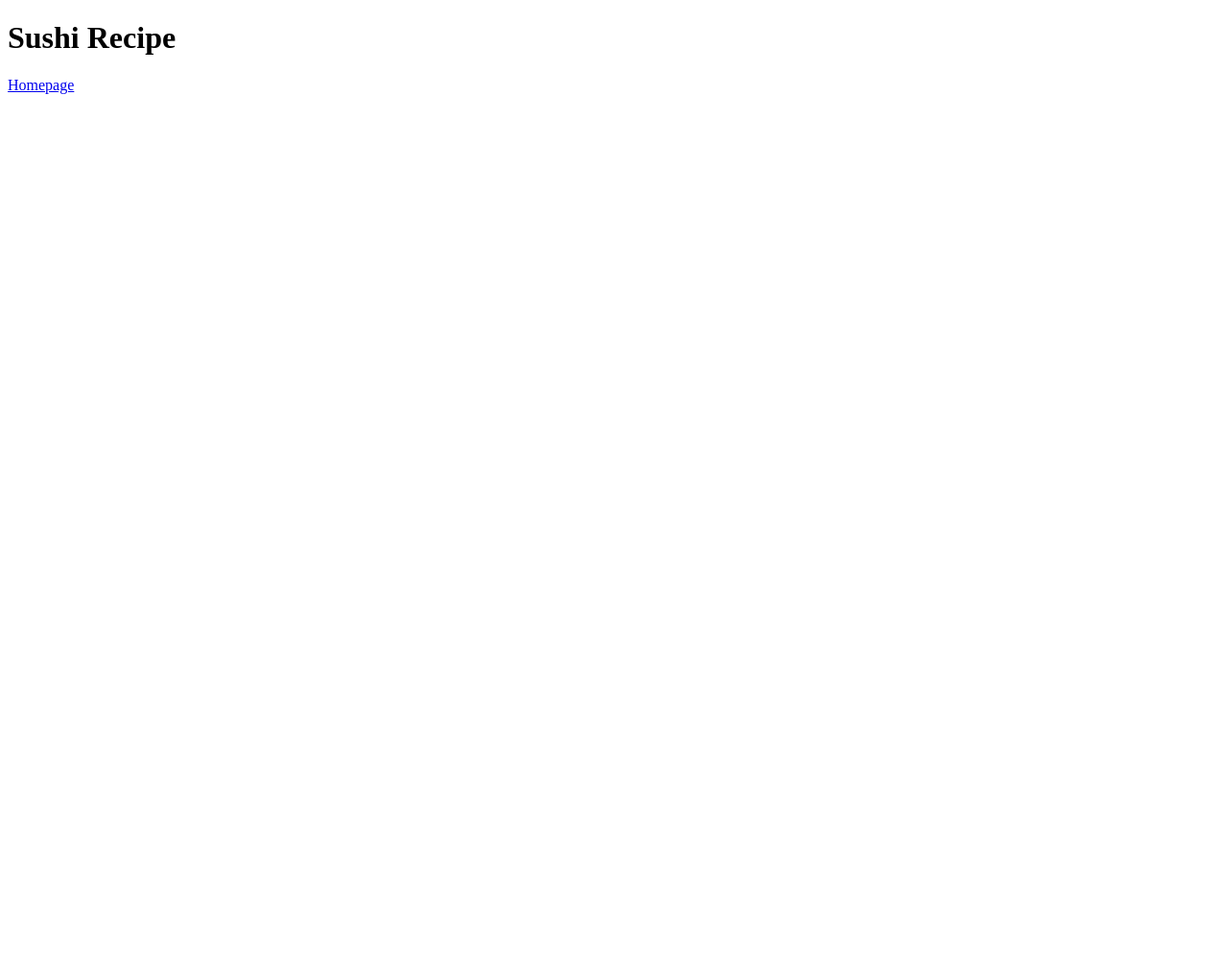
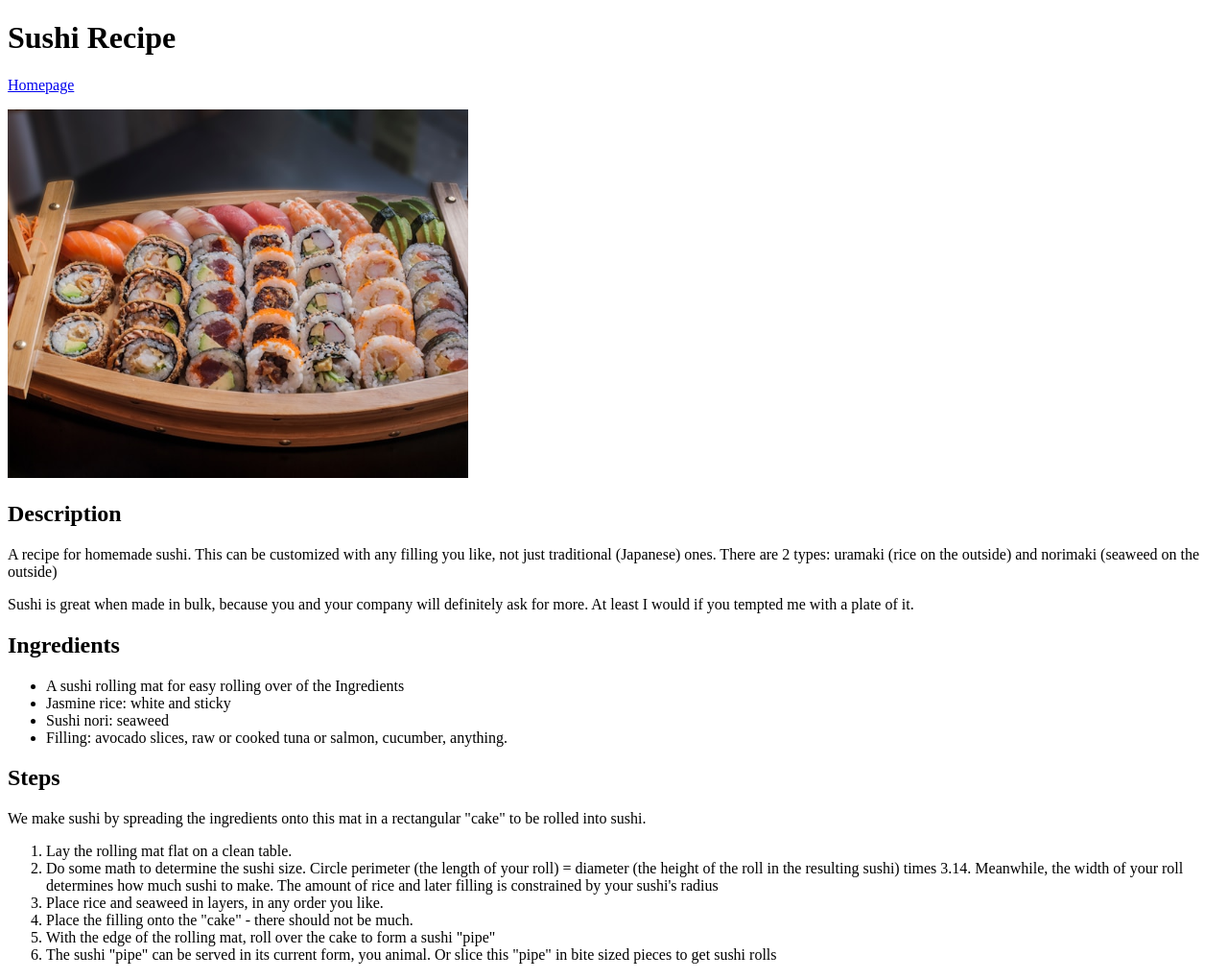
Before and after one commit to SabreBirdOne/odin-recipes, a plain HTML site: page recipes/sushi.html in a window 1280 px wide. Shown: the whole page at 96% size. Before the commit the page ends 800 px from the top, so only its background shows below. Drawn offline with Linux system fonts and the light colour scheme.

Commit message:
Add sushi.html content

```diff
--- a/recipes/sushi.html
+++ b/recipes/sushi.html
@@ -9,6 +9,38 @@
         <h1>Sushi Recipe</h1>
 
         <a href="../index.html" rel="noopener noreferrer">Homepage</a>
+
+        <p></p>
+
+        <img src="../img/sushi.jpg" alt="A plate of sushi varieties" width="480" height="auto">
+
+        <h2>Description</h2>
+
+        <p>A recipe for homemade sushi. This can be customized with any filling you like, not just traditional (Japanese) ones. There are 2 types: uramaki (rice on the outside) and norimaki (seaweed on the outside)</p>
+
+        <p>Sushi is great when made in bulk, because you and your company will definitely ask for more. At least I would if you tempted me with a plate of it.</p>
+
+        <h2>Ingredients</h2>
+
+        <ul>
+            <li>A sushi rolling mat for easy rolling over of the Ingredients</li>
+            <li>Jasmine rice: white and sticky</li>
+            <li>Sushi nori: seaweed</li>
+            <li>Filling: avocado slices, raw or cooked tuna or salmon, cucumber, anything.</li>
+        </ul>
+
+        <h2>Steps</h2>
+        <p>We make sushi by spreading the ingredients onto this mat in a rectangular "cake" to be rolled into sushi.</p>
+        <ol>
+            <li>Lay the rolling mat flat on a clean table.</li>
+
+            <li>Do some math to determine the sushi size. Circle perimeter (the length of your roll) = diameter (the height of the roll in the resulting sushi) times 3.14. Meanwhile, the width of your roll determines how much sushi to make. The amount of rice and later filling is constrained by your sushi's radius</li>
+            <li>Place rice and seaweed in layers, in any order you like.  </li>
+            <li>Place the filling onto the "cake" - there should not be much.</li>
+            <li>With the edge of the rolling mat, roll over the cake to form a sushi "pipe"</li>
+            <li>The sushi "pipe" can be served in its current form, you animal. Or slice this "pipe" in bite sized pieces to get sushi rolls</li>
+        </ol>
+
     </body>
 
 </html>
```
Also changed, not shown: img/sushi.jpg (added), 1 other file.
